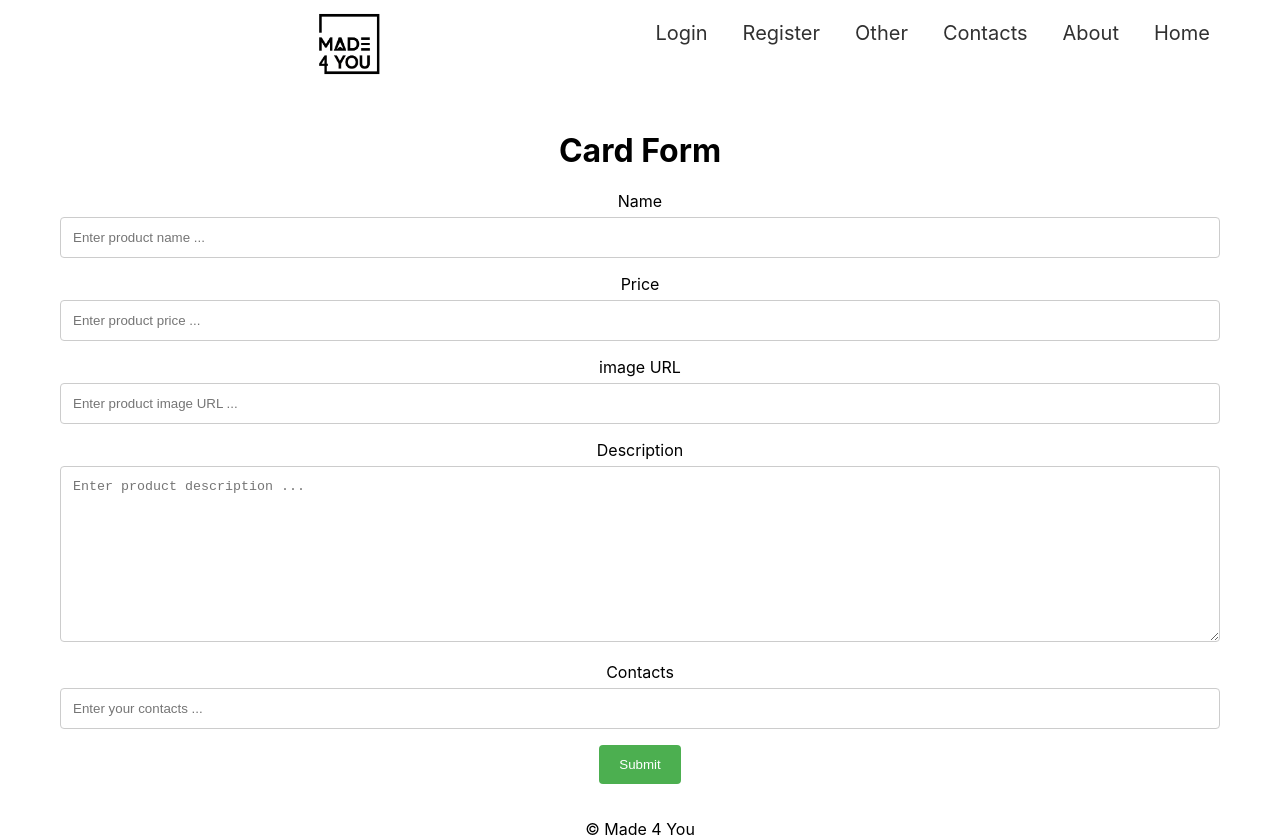
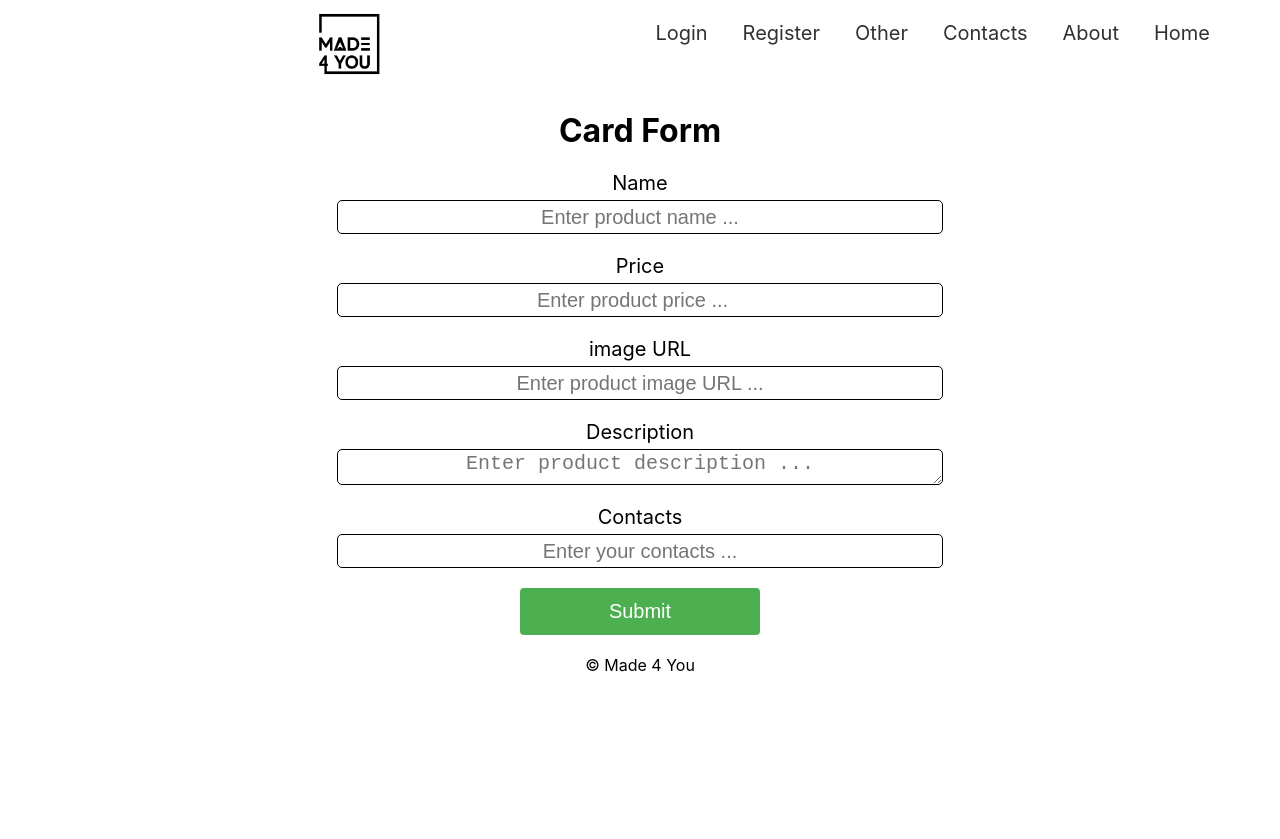
Before and after one commit to aleksandar-sokolov/made-for-you, a React (Create React App) app: page /product/add in a window 1280 px wide. After the commit the page ends 800 px from the top, so only its background shows below. Built offline with nearby package versions, Linux system fonts and the light colour scheme; the HTML template or start-up script is replaced by a standard one.

Commit message:
Update CSS for forms

```diff
--- a/src/components/Forms/Form.css
+++ b/src/components/Forms/Form.css
@@ -1,4 +1,4 @@
-input[type=text], input[type=number],select, textarea {
+/* input[type=text], input[type=number],select, textarea {
     width: 100%;
     padding: 12px;
     border: 1px solid #ccc;
@@ -24,4 +24,37 @@ input[type=text], input[type=number],select, textarea {
 
   .ProductForm {
     padding: 20px;
-  }
+  } */
+
+input, textarea {
+  font-size: 20px;
+  width: 50%;
+  display: block;
+  margin: auto;
+  margin-top: 5px;
+  margin-bottom: 20px;
+  height: 30px;
+  border: 1px solid black;
+  border-radius: 5px;
+  text-align: center;
+}
+
+input[type=submit] {
+  height: auto;
+  font-size: 20px;
+  width: 20%;
+  background-color: #4CAF50;
+  color: white;
+  padding: 12px 20px;
+  border: none;
+  border-radius: 4px;
+  cursor: pointer;
+}
+
+input[type=submit]:hover {
+  background-color: #45a049;
+}
+
+label{
+  font-size: 20px;
+}
--- a/src/components/Page404/Page404.js
+++ b/src/components/Page404/Page404.js
@@ -5,7 +5,7 @@ const Page404 = () => {
     return (
         <div className="page-not-found">
             <img src="./Page404.png" alt="Page404" />
-            <h2>Page Not Fount</h2>
+            <h2>Page Not Found</h2>
             <p>Return to <Link to="/">Home</Link> Page?</p>
         </div>
     );
--- a/src/index.css
+++ b/src/index.css
@@ -1,25 +1,53 @@
 html {
-    margin:    0 auto;
-    max-width: 1200px;
-    height: 100%;
-  }
+  margin: 0 auto;
+  max-width: 1200px;
+  height: 100%;
+}
 
-
-  body {
-    height: 100%;
+body {
+  height: 100%;
   /* background-color: rgb(157, 219, 255); */
   background-color: white;
   margin: 0;
-  font-family: -apple-system, BlinkMacSystemFont, 'Segoe UI', 'Roboto', 'Oxygen',
-    'Ubuntu', 'Cantarell', 'Fira Sans', 'Droid Sans', 'Helvetica Neue',
-    sans-serif;
+  font-family: -apple-system, BlinkMacSystemFont, 'Segoe UI', 'Roboto', 'Oxygen', 'Ubuntu', 'Cantarell', 'Fira Sans', 'Droid Sans', 'Helvetica Neue', sans-serif;
   -webkit-font-smoothing: antialiased;
   -moz-osx-font-smoothing: grayscale;
   text-align: center;
 }
 
+code {
+  font-family: source-code-pro, Menlo, Monaco, Consolas, 'Courier New', monospace;
+}
 
-code {
-  font-family: source-code-pro, Menlo, Monaco, Consolas, 'Courier New',
-    monospace;
+input, textarea {
+  font-size: 20px;
+  width: 50%;
+  display: block;
+  margin: auto;
+  margin-top: 5px;
+  margin-bottom: 20px;
+  height: 30px;
+  border: 1px solid black;
+  border-radius: 5px;
+  text-align: center;
 }
+
+input[type=submit] {
+  height: auto;
+  font-size: 20px;
+  width: 20%;
+  background-color: #4CAF50;
+  color: white;
+  padding: 12px 20px;
+  border: none;
+  border-radius: 4px;
+  cursor: pointer;
+}
+
+input[type=submit]:hover {
+  background-color: #45a049;
+}
+
+label {
+  font-size: 20px;
+}
```
